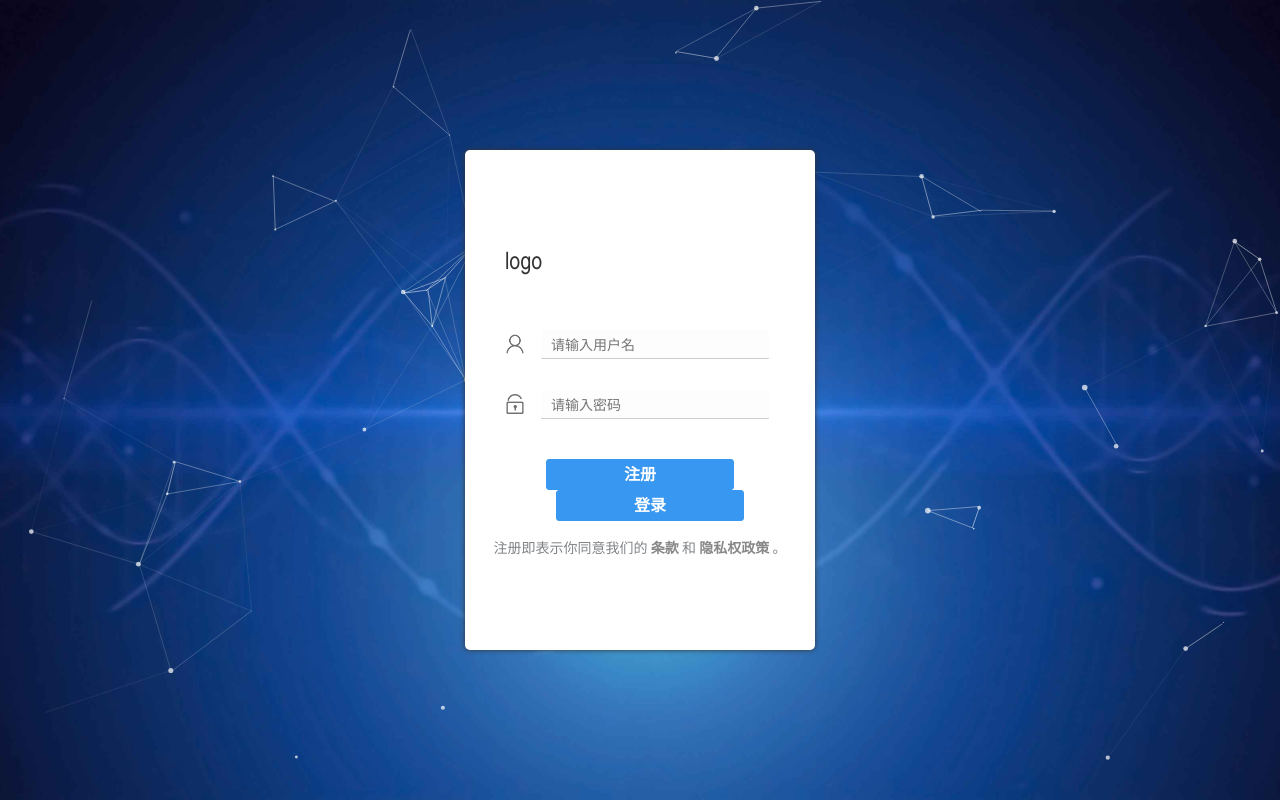
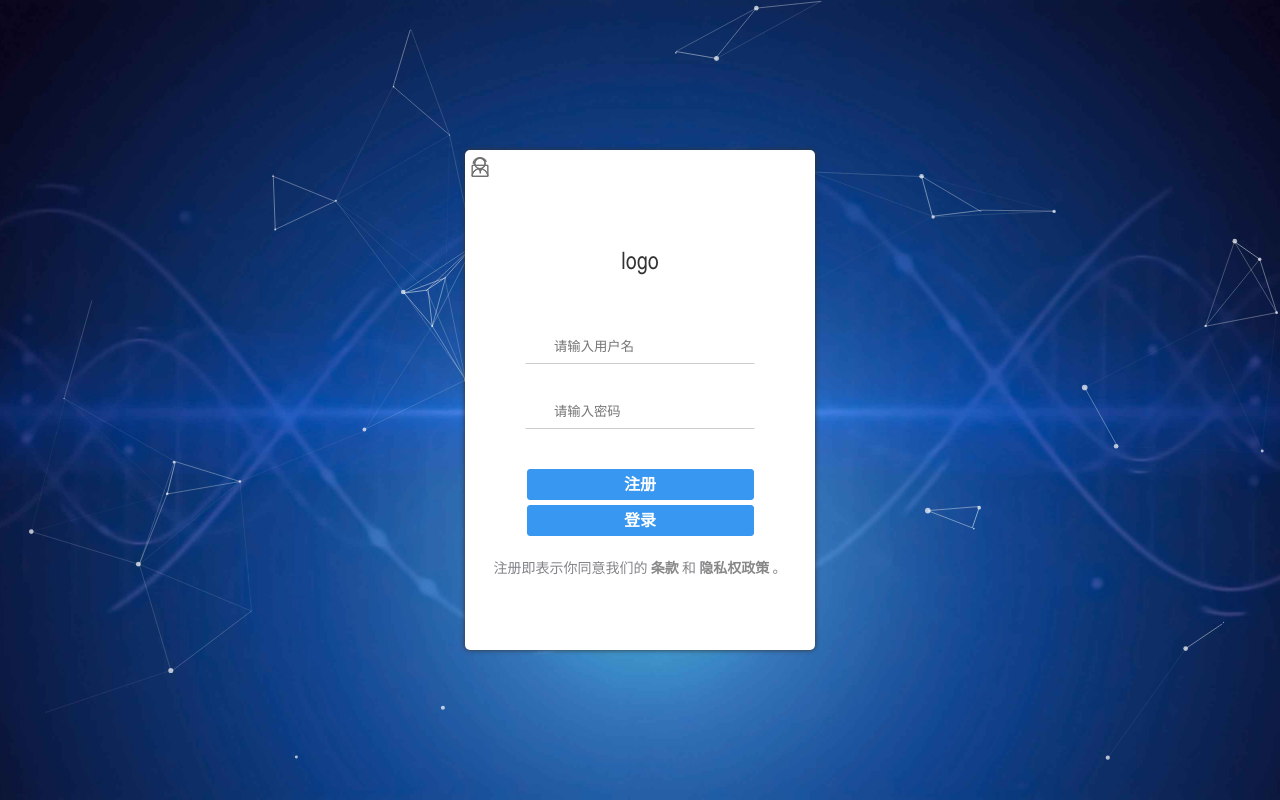
Before and after one commit to changxiangyu666/PycharmProjects, a Flask app: page /regloginpage/ in a window 1280 px wide. Run offline with Flask 2, Linux system fonts and the light colour scheme; parts of the project's set-up code (start-up, migrations or seed data) failed here and were passed over.

Commit message:
登录css文件

```diff
--- a/PythonImageWeb/project/static/styles/pages/login.css
+++ b/PythonImageWeb/project/static/styles/pages/login.css
@@ -98,19 +98,8 @@ canvas{
 	}
 }
 
-.input-txt {
-    background-color:#fdfdfd;
-    border-radius:3px;
-    font-size:14px;
-    padding:9px 8px 7px;
-    border:1px solid #dbdbdb;
-    width: 100%;
-    box-sizing: border-box;
-}
-.input-txt:focus {
-    border:1px solid #b2b2b2;
-    outline:none
-}
+/*.input-txt {background-color:#fdfdfd;border-radius:3px;font-size:14px;padding:9px 8px 7px;border:1px solid #dbdbdb;width: 100%;box-sizing: border-box;}*/
+/*.input-txt:focus {border:1px solid #b2b2b2;outline:none}*/
 .agreenment {
     color:#818488;
     font-size:14px;
@@ -124,17 +113,17 @@ canvas{
 }
 .btn-wrapper {margin-top: 40px;text-align: center;}
 .login{z-index: 2;position:absolute;width: 350px;border-radius: 5px;height: 500px;background: white;box-shadow: 0px 0px 5px #333333;top: 50%;left: 50%;margin-top: -250px;margin-left: -175px;transition: all 1s;-moz-transition: all 1s;	/* Firefox 4 */-webkit-transition: all 1s;	/* Safari 和 Chrome */-o-transition: all 1s;	/* Opera */}
-.login-top{font-size: 24px;margin-top: 100px;padding-left: 40px;box-sizing: border-box;color: #333333;margin-bottom: 50px;}
+.login-top{font-size: 24px;text-align:center;margin-top: 100px;padding:0 10px;box-sizing: border-box;color: #333333;margin-bottom: 50px;}
 .login-center{width: 100%;box-sizing: border-box;padding: 0 40px;margin-bottom: 30px;}
-.login-center-img{width: 20px;height: 20px;float: left;margin-top: 5px;}
+.login-center-img{position:absolute;top:2px;left:5px;z-index:5;width: 20px;height: 20px;float: left;margin-top: 5px;}
 .login-center-img>img{width: 100%;}
-.login-center-input{float: left;width: 230px;margin-left: 15px;height: 30px;position: relative;}
-.login-center-input input{z-index: 2;transition: all 0.5s;padding-left: 10px;color: #333333;width: 100%;height: 30px;border: 0;border-bottom: 1px solid #cccccc;border-top: 1px solid #ffffff;border-left: 1px solid #ffffff;border-right: 1px solid #ffffff;box-sizing: border-box;outline: none;position: relative;}
+.login-center-input{width: 230px;margin-left: 20px;height: 35px;position: relative;}
+.login-center-input input{z-index: 2;transition: all 0.5s;padding-left: 28px;color: #333333;width: 100%;height: 35px;border: 0;border-bottom: 1px solid #cccccc;border-top: 1px solid #ffffff;border-left: 1px solid #ffffff;border-right: 1px solid #ffffff;box-sizing: border-box;outline: none;position: relative;}
 .login-center-input input:focus{border: 1px solid dodgerblue;}
 .login-center-input-text{background: white;padding: 0 5px;position: absolute;z-index: 0;opacity: 0;height: 20px;top: 50%;margin-top: -10px;font-size: 14px;left: 5px;color: dodgerblue;line-height: 20px;transition: all 0.5s;-moz-transition: all 0.5s;	/* Firefox 4 */-webkit-transition: all 0.5s;	/* Safari 和 Chrome */-o-transition: all 0.5s;	/* Opera */}
 .login-center-input input:focus~.login-center-input-text{top: 0;z-index: 3;opacity: 1;margin-top: -15px;}
 .login.active{-webkit-animation: login-small 0.8s ; animation: login-small 0.8s ;animation-fill-mode:forwards;-webkit-animation-fill-mode:forwards}
 /*.login-button{margin-left: 20px;cursor: pointer;width:47%;text-align: center;font-weight:600;padding:0 11px;font-size: 16px;line-height: 29px;background-color: dodgerblue;border-radius: 5px;color: white;}*/
-.btn-primary {border-radius:3px;border-style:solid;border-width:1px;font-weight:600;outline:none;overflow:hidden;text-overflow:ellipsis;white-space:nowrap;width:47%;-webkit-appearance:none;line-height:29px;padding:0 11px;font-size: 16px;cursor: pointer;background:#3897f0;border-color:#3897f0;color:#fff;}
+.btn-primary {margin-bottom:5px;border-radius:3px;border-style:solid;border-width:1px;font-weight:600;outline:none;overflow:hidden;text-overflow:ellipsis;white-space:nowrap;width:58%;-webkit-appearance:none;line-height:29px;padding:0 11px;font-size: 16px;cursor: pointer;background:#3897f0;border-color:#3897f0;color:#fff;}
 .btn-primary:focus {background:#1372cc;border-color:#1372cc;color:#fff}
-.btn-primary + .btn-primary {margin-left: 20px;}
+/*.btn-primary + .btn-primary {margin-left: 20px;}*/
```
